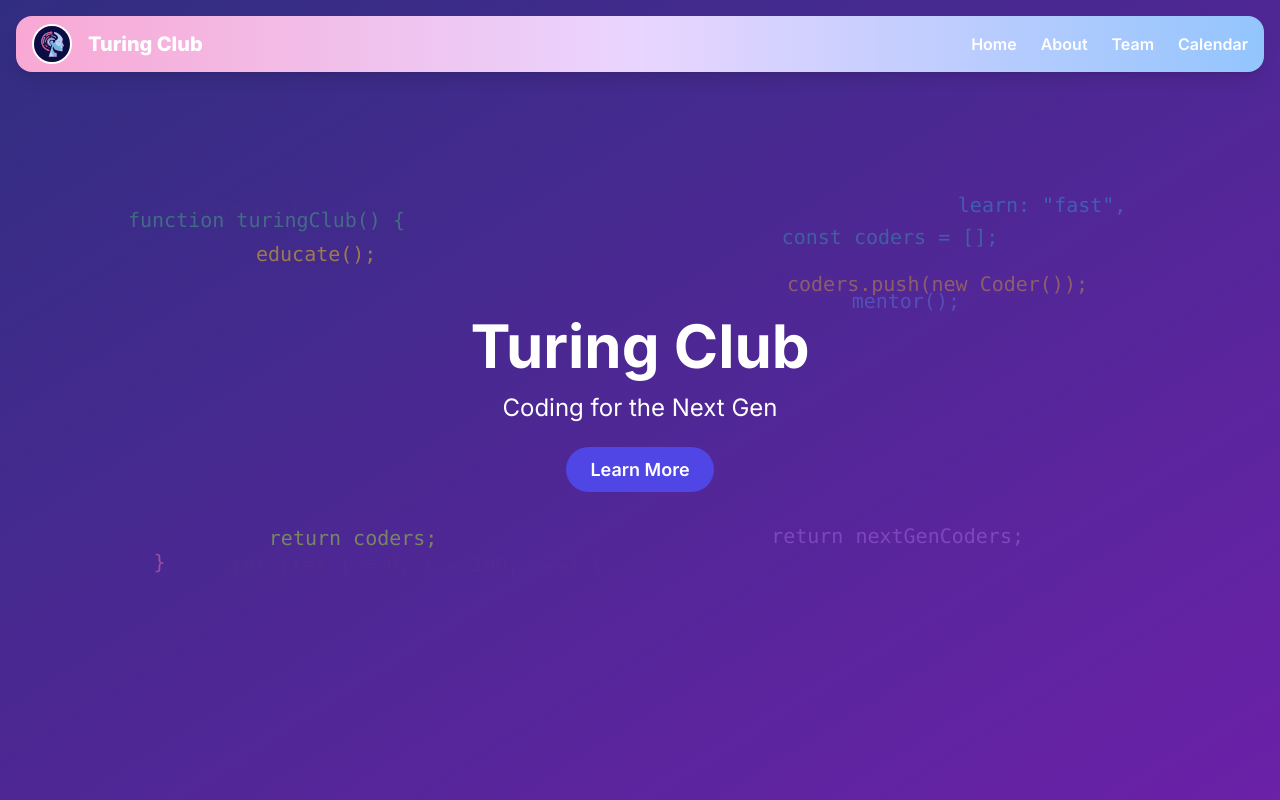
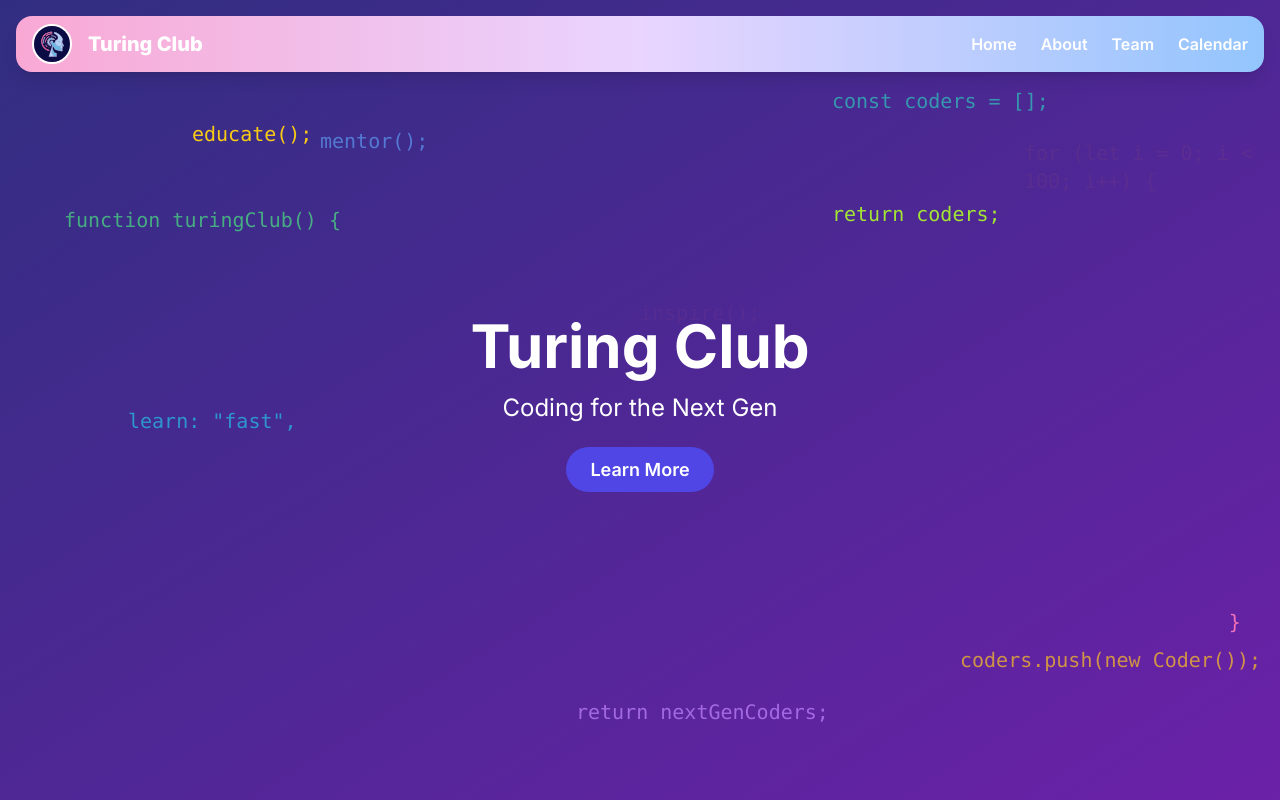
Before and after one commit to AndrxwWxng/turing-club, a Next.js app: page / in a window 1280 px wide. Built offline with nearby package versions, Linux system fonts and the light colour scheme.

Commit message:
FIXED THE HOME PAGE FORMATTING

```diff
--- a/src/components/CodingAnimation.tsx
+++ b/src/components/CodingAnimation.tsx
@@ -1,68 +1,75 @@
 import { motion } from "framer-motion";
 
 const CodingAnimation = () => {
+    // function RandomNumber() {
+    //     const randomNumber = Math.floor(Math.random() * 100);
+    //     return <p>{randomNumber}</p>;
+    //   }
+
     const lines = [
-        { text: "  function turingClub() {", top: "25%", left: "10%", color: "text-green-400" },
-        { text: "  educate();", top: "30%", left: "20%", color: "text-yellow-400" },
-        { text: "  mentor();", top: "35%", right: "25%", color: "text-blue-400" },
-        { text: "  inspire();", top: "22%", left: "15%", color: "text-red-400" },
-        { text: "  return nextGenCoders;", bottom: "32%", right: "20%", color: "text-purple-400" },
-        { text: "}", bottom: "28%", left: "12%", color: "text-pink-400" },
+        { text: "  function turingClub() {", top: "25%", left: "5%", color: "text-green-400" },
+        { text: "  educate();", top: "15%", left: "15%", color: "text-yellow-400" },
+        { text: "  mentor();", top: "15%", left: "25%", color: "text-blue-400" },
+        { text: "  inspire();", top: "35%", left: "50%", color: "text-red-400" },
+        { text: "  return nextGenCoders;", bottom: "10%", left: "45%", color: "text-purple-400" },
+        { text: "}", top: "76%", left: "96%", color: "text-pink-400" },
 
-        { text: "const coders = [];", top: "27%", right: "22%", color: "text-teal-400" },
-        { text: "for (let i = 0; i < 100; i++) {", bottom: "30%", left: "18%", color: "text-orange-400" },
-        { text: "coders.push(new Coder());", top: "33%", right: "15%", color: "text-amber-400" },
-        { text: "return coders;", bottom: "31%", left: "21%", color: "text-lime-400" },
+        { text: "const coders = [];", top: "10%", left: "65%", color: "text-teal-400" },
+        { text: "for (let i = 0; i < 100; i++) {", top: "15%", left: "80%", color: "text-orange-400" },
+        { text: "coders.push(new Coder());", top: "80%", left: "75%", color: "text-amber-400" },
+        { text: "return coders;", top: "25%", left: "65%", color: "text-lime-400" },
 
-        { text: "learn: \"fast\",", top: "23%", right: "12%", color: "text-cyan-400" },
-        { text: "code: \"well\",", bottom: "30%", right: "18%", color: "text-fuchsia-400" },
-        { text: "innovate: \"always\"", top: "29%", right: "10%", color: "text-rose-400" },
+        { text: "learn: \"fast\",", top: "50%", left: "10%", color: "text-cyan-400" },
+        { text: "code: \"well\",", top: "60%", left: "20%", color: "text-fuchsia-400" },
+        { text: "innovate: \"always\"", top: "70%", left: "30%", color: "text-rose-400" },
 
-        { text: "function createFuture() {", top: "20%", left: "25%", color: "text-violet-400" },
-        { text: "return coders;", top: "34%", right: "17%", color: "text-emerald-400" },
-        { text: "}", bottom: "33%", left: "25%", color: "text-indigo-400" },
+        { text: "function createFuture() {", top: "15%", left: "40%", color: "text-violet-400" },
+        { text: "return coders;", top: "25%", left: "50%", color: "text-emerald-400" },
+        { text: "}", top: "35%", left: "60%", color: "text-indigo-400" },
 
-        { text: "function developSkills() {", top: "28%", left: "22%", color: "text-yellow-500" },
-        { text: "  practice();", top: "33%", left: "18%", color: "text-red-500" },
-        { text: "  challenge();", top: "30%", left: "14%", color: "text-blue-500" },
-        { text: "  succeed();", top: "35%", left: "12%", color: "text-green-500" },
-        { text: "  return futureLeaders;", bottom: "28%", right: "25%", color: "text-purple-500" },
-        { text: "}", bottom: "25%", left: "22%", color: "text-pink-500" },
+        { text: "function developSkills() {", top: "25%", left: "25%", color: "text-yellow-500" },
+        { text: "  practice();", top: "35%", left: "35%", color: "text-red-500" },
+        { text: "  challenge();", bottom: "10%", right: "25%", color: "text-blue-500" },
+        { text: "  succeed();", top: "55%", left: "60%", color: "text-green-500" },
+        { text: "  return futureLeaders;", top: "75%", left: "40%", color: "text-purple-500" },
+        { text: "}", top: "75%", left: "15%", color: "text-pink-500" },
 
-        { text: "const leaders = [];", top: "32%", right: "24%", color: "text-teal-500" },
-        { text: "for (let i = 0; i < 50; i++) {", bottom: "30%", left: "15%", color: "text-orange-500" },
-        { text: "leaders.push(new Leader());", top: "29%", right: "20%", color: "text-amber-500" },
-        { text: "return leaders;", bottom: "33%", left: "17%", color: "text-lime-500" },
+        { text: "const leaders = [];", top: "40%", left: "60%", color: "text-teal-500" },
+        { text: "for (let i = 0; i < 50; i++) {", top: "50%", left: "70%", color: "text-orange-500" },
+        { text: "leaders.push(new Leader());", top: "90%", left: "80%", color: "text-amber-500" },
+        { text: "return leaders;", top: "65%", left: "55%", color: "text-lime-500" },
 
-        { text: "learn: \"deeply\",", top: "21%", right: "15%", color: "text-cyan-500" },
-        { text: "create: \"boldly\",", bottom: "32%", right: "10%", color: "text-fuchsia-500" },
-        { text: "grow: \"steadily\"", top: "25%", right: "20%", color: "text-rose-500" },
+        { text: "learn: \"deeply\",", top: "40%", left: "15%", color: "text-cyan-500" },
+        { text: "create: \"boldly\",", top: "50%", left: "25%", color: "text-fuchsia-500" },
+        { text: "grow: \"steadily\"", top: "60%", left: "35%", color: "text-rose-500" },
 
-        { text: "practice();", top: "24%", left: "16%", color: "text-violet-500" },
-        { text: "challenge();", top: "30%", left: "20%", color: "text-emerald-500" },
-        { text: "succeed();", top: "31%", right: "22%", color: "text-indigo-500" },
-        { text: "return futureLeaders;", bottom: "27%", right: "28%", color: "text-yellow-600" },
+        { text: "practice();", top: "60%", left: "10%", color: "text-violet-500" },
+        { text: "challenge();", top: "70%", left: "20%", color: "text-emerald-500" },
+        { text: "succeed();", top: "80%", left: "30%", color: "text-indigo-500" },
+        { text: "return futureLeaders;", top: "90%", left: "20%", color: "text-yellow-600" },
 
-        { text: "function shapeTomorrow() {", top: "22%", left: "18%", color: "text-red-600" },
-        { text: "return leaders;", top: "33%", right: "12%", color: "text-blue-600" },
-        { text: "}", bottom: "30%", left: "20%", color: "text-green-600" },
+        { text: "function shapeTomorrow() {", top: "25%", left: "75%", color: "text-red-600" },
+        { text: "return leaders;", bottom: "20%", left: "60%", color: "text-blue-600" },
+        { text: "}", top: "45%", left: "80%", color: "text-green-600" },
 
-        // Additional lines
-        { text: "build();", top: "20%", left: "22%", color: "text-purple-600" },
-        { text: "code();", top: "25%", left: "16%", color: "text-pink-600" },
-        { text: "innovate();", top: "28%", right: "28%", color: "text-teal-600" },
-        { text: "create();", top: "30%", right: "25%", color: "text-orange-600" },
+        { text: "build();", top: "70%", left: "5%", color: "text-purple-600" },
+        { text: "code();", top: "80%", left: "15%", color: "text-pink-600" },
+        { text: "innovate();", top: "90%", left: "10%", color: "text-teal-600" },
+        { text: "create();", top: "70%", left: "70%", color: "text-orange-600" },
 
-        { text: "function inspireChange() {", top: "32%", left: "24%", color: "text-amber-600" },
-        { text: "lead();", top: "26%", left: "16%", color: "text-lime-600" },
-        { text: "return changeMakers;", top: "23%", right: "28%", color: "text-cyan-600" },
-        { text: "}", top: "31%", right: "20%", color: "text-fuchsia-600" }
+        { text: "function inspireChange() {", top: "34%", left: "70%", color: "text-amber-600" },
+        { text: "lead();", top: "40%", right: "10%", color: "text-lime-600" },
+        { text: "return changeMakers;", top: "64%", left: "75%", color: "text-cyan-600" },
+        { text: "}", top: "60%", left: "70%", color: "text-fuchsia-600" }
     ];
 
 
 
+
+
+
     return (
-    <div className="absolute inset-0 flex items-center justify-center overflow-hidden opacity-50">
+        <div className="relative w-full h-full overflow-hidden">
             {lines.map((line, index) => (
                 <motion.div
                     key={index}
@@ -75,7 +82,7 @@ const CodingAnimation = () => {
                         repeatType: "reverse"
                     }}
                     className={`absolute text-xl font-mono ${line.color}`}
-          style={{ ...line }}
+                    style={{ top: line.top, left: line.left, bottom: line.bottom, right: line.right }}
                 >
                     {line.text}
                 </motion.div>
--- a/src/components/Hero.tsx
+++ b/src/components/Hero.tsx
@@ -14,7 +14,7 @@ const Hero = () => {
         initial={{ opacity: 0, y: 20 }}
         animate={{ opacity: 1, y: 0 }}
         transition={{ duration: 0.8 }}
-        className="relative z-10 text-center text-white"
+        className="absolute z-10 text-center text-white"
       >
         <h1 className="text-6xl font-bold mb-4">Turing Club</h1>
         <p className="text-2xl mb-8">Coding for the Next Gen</p>
```
Lines whose indentation alone changed are shown as unchanged.
